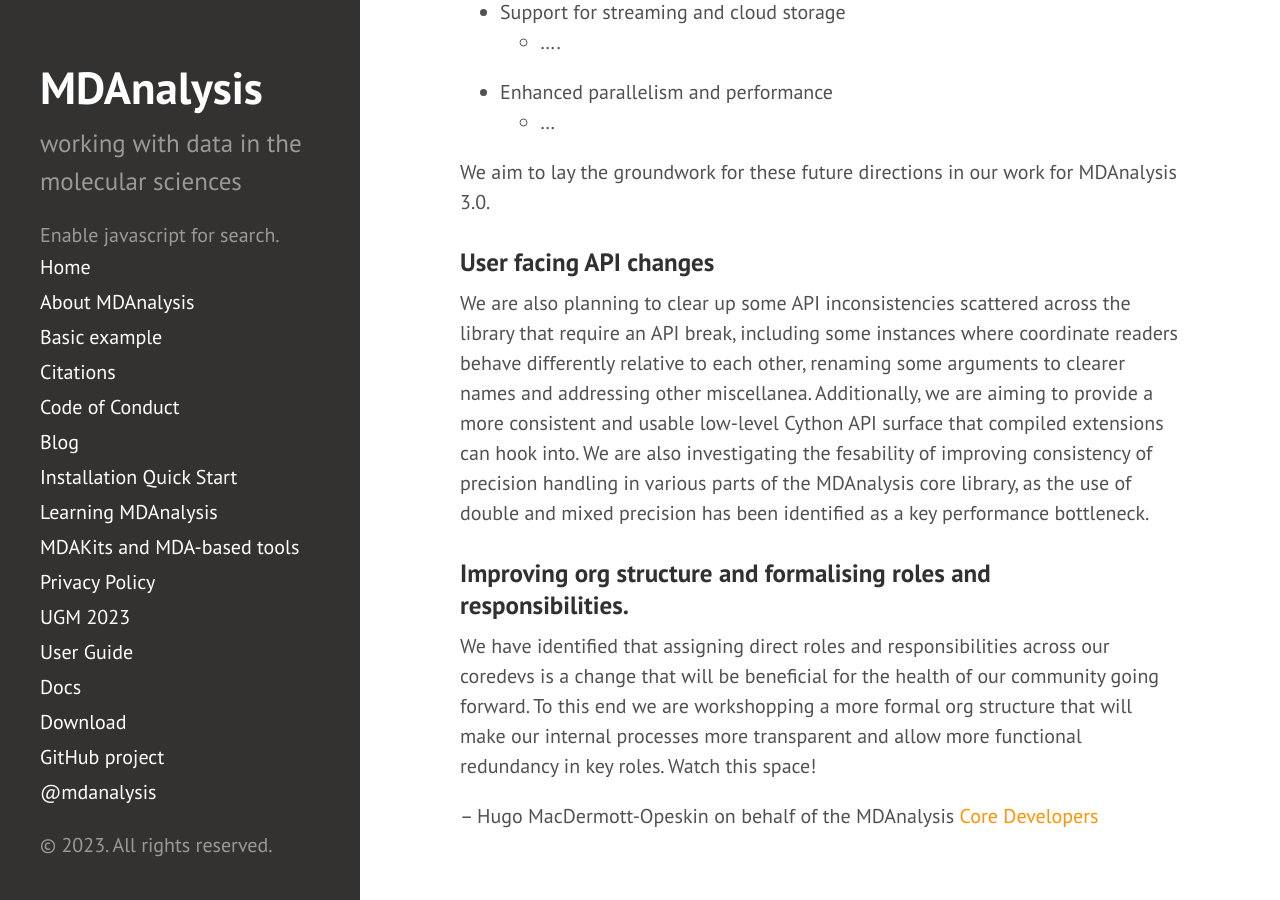
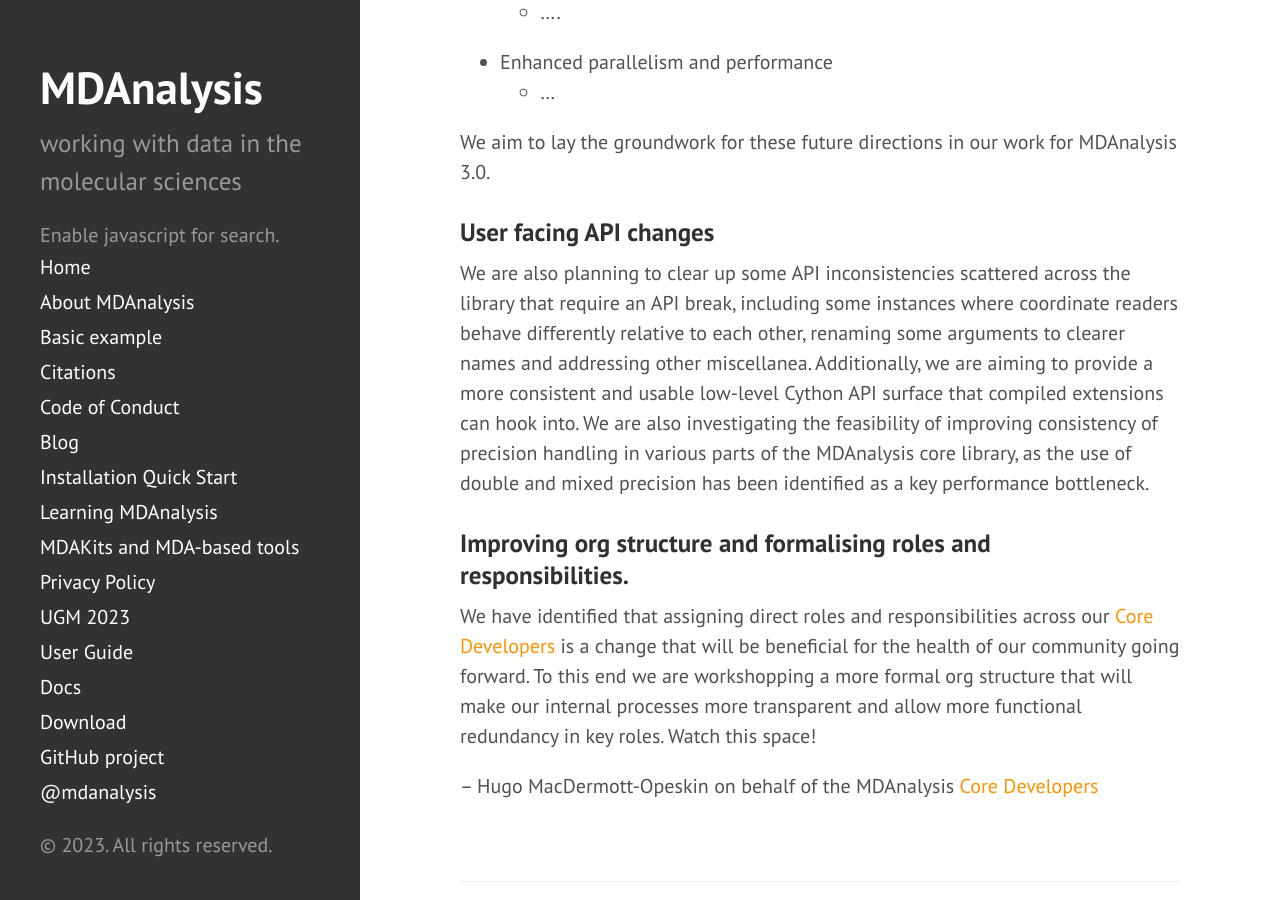
Before and after one commit to MDAnalysis/MDAnalysis.github.io, a Jekyll site: the page built from _posts/2023-10-09-towards_3.0.md, in a window 1280 px wide and 900 px high, scrolled down 1263 px. Built offline with Jekyll 4.4.1, drawn with Linux system fonts in a browser that asks for light colours; comment, search, counter and statistics services are not loaded; some of the changed text lies outside the part shown.

Commit message:
Apply suggestions from code review
Co-authored-by: Fiona Naughton <fiona@mdanalysis.org>
Co-authored-by: Rocco Meli <r.meli@bluemail.ch>

```diff
--- a/_posts/2023-10-09-towards_3.0.md
+++ b/_posts/2023-10-09-towards_3.0.md
@@ -5,14 +5,14 @@ title: Towards MDAnalysis 3.0
 
 ## Overview
 
-MDAnalysis is beginning to plan for our 3.0 release! Following discussions at our first [UGM][], we (the MDAnalysis [Core Developers][]) have decided on a set priorities for our this exciting milestone. Our primary goals can be divided into several main themes.
+MDAnalysis is beginning to plan for our 3.0 release! Following discussions at our first [UGM][], we (the MDAnalysis [Core Developers][]) have decided on a set priorities for this exciting milestone. Our primary goals can be divided into several main themes.
 
 
 ### A trimmed down core library
 
-As MDAnalysis continues to grow along with the field of molecular simulation, we are aiming to continue to provide a highly functional, easily maintainable package that can be the foundation of a wide variety of downstream tools.
+As MDAnalysis continues to grow along with the field of molecular simulations, we are aiming to continue to provide a highly functional, easily maintainable package that can be the foundation of a wide variety of downstream tools.
 
-Following the successful introduction of the [MDAKit ecosystem][] (modelled on the SciKit ecosystem, see the [MDAKits whitepaper][]) as part of our [EOSS4][] work, which provides infrastructure for creating FAIR packages that address specific scientific questions in the analysis of molecular simulation, we are aiming to move some more specialized analyses currently present in the MDAnalysis core library to MDAKits. Several analysis modules, including  hole2, encore, path-similarity, helanal and waterdynamics are being assessed to undergo this transition. Indeed some of these packages are already deployed as MDAKits, and are deprecated in the core library.
+Following the successful introduction of the [MDAKits ecosystem][] (modelled on the SciKit ecosystem, see the [MDAKits whitepaper][]) as part of our [EOSS4][] work, which provides infrastructure for creating FAIR packages that address specific scientific questions in the analysis of molecular simulation, we are aiming to move some more specialized analyses currently present in the MDAnalysis core library to MDAKits. Several analysis modules, including  hole2, encore, path-similarity, helanal and waterdynamics are being assessed to undergo this transition. Indeed some of these packages are already deployed as MDAKits, and are deprecated in the core library.
 
 This change will allow for a reduction in the core dependencies of MDAnalysis and reduce the maintenance burden of specialist analyses in the core library. This will also empower those developing specialist analysis code to rapidly develop and prototype their code in well supported downstream packages. Additionally, core developers will be able to spend more cycles on core competencies, fixing critical issues and planning future improvements, ensuring that MDAnalysis can be easily and effectively maintained for years to come.
 
@@ -34,12 +34,12 @@ We aim to lay the groundwork for these future directions in our work for MDAnaly
 
 ### User facing API changes
 
-We are also planning to clear up some API inconsistencies scattered across the library that require an API break, including some instances where coordinate readers behave differently relative to each other, renaming some arguments to clearer names and addressing other miscellanea. Additionally, we are aiming to provide a more consistent and usable low-level Cython API surface that compiled extensions can hook into. We are also investigating the fesability of improving consistency of precision handling in various parts of the MDAnalysis core library, as the use of double and mixed precision has been identified as a key performance bottleneck.
+We are also planning to clear up some API inconsistencies scattered across the library that require an API break, including some instances where coordinate readers behave differently relative to each other, renaming some arguments to clearer names and addressing other miscellanea. Additionally, we are aiming to provide a more consistent and usable low-level Cython API surface that compiled extensions can hook into. We are also investigating the feasibility of improving consistency of precision handling in various parts of the MDAnalysis core library, as the use of double and mixed precision has been identified as a key performance bottleneck.
 
 
 ### Improving org structure and formalising roles and responsibilities.
 
-We have identified that assigning direct roles and responsibilities across our coredevs is a change that will be beneficial for the health of our community going forward.
+We have identified that assigning direct roles and responsibilities across our [Core Developers][] is a change that will be beneficial for the health of our community going forward.
 To this end we are workshopping a more formal org structure that will make our internal processes more transparent and allow more functional redundancy in key roles. Watch this space!
 
 
```
